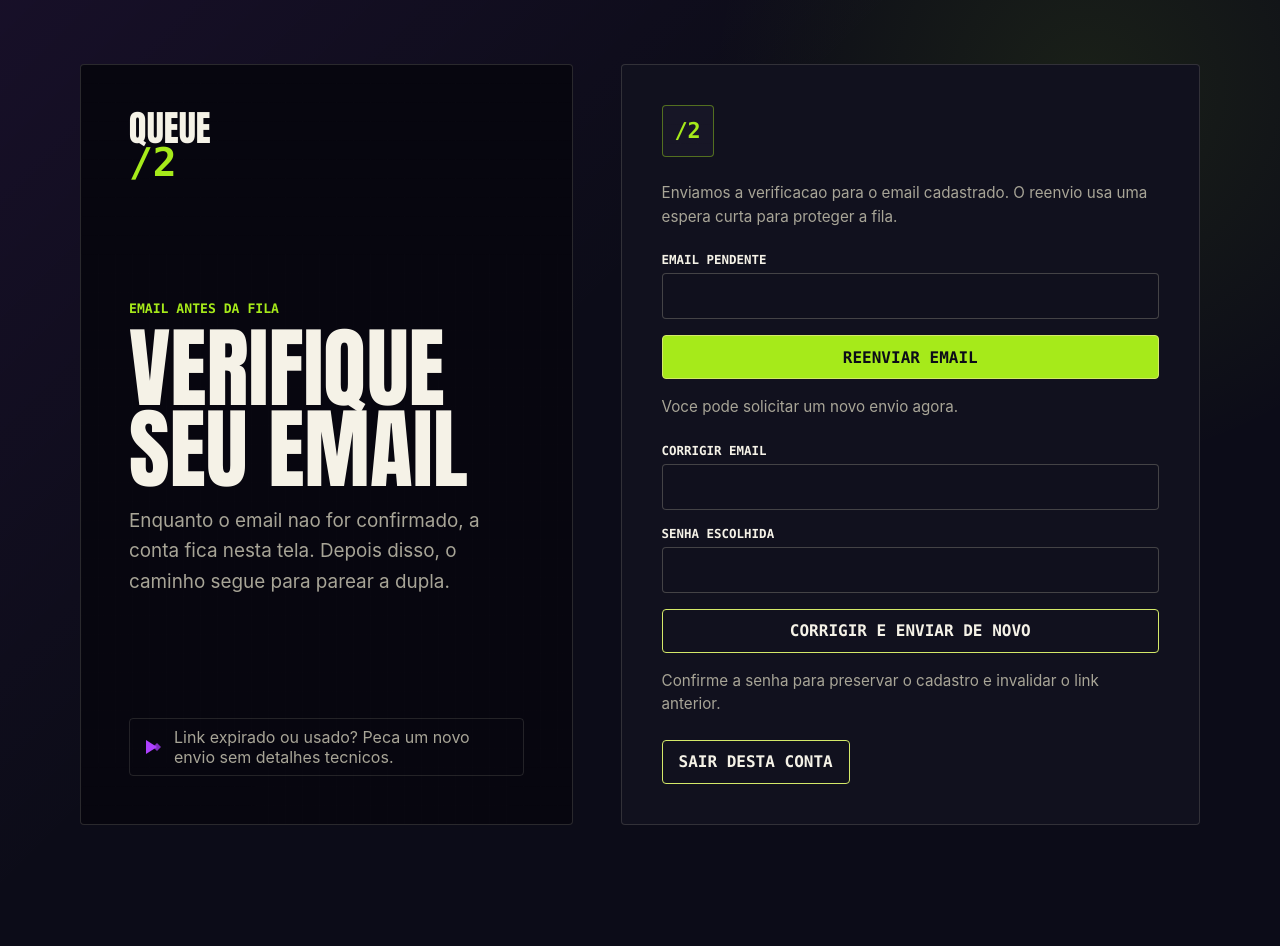
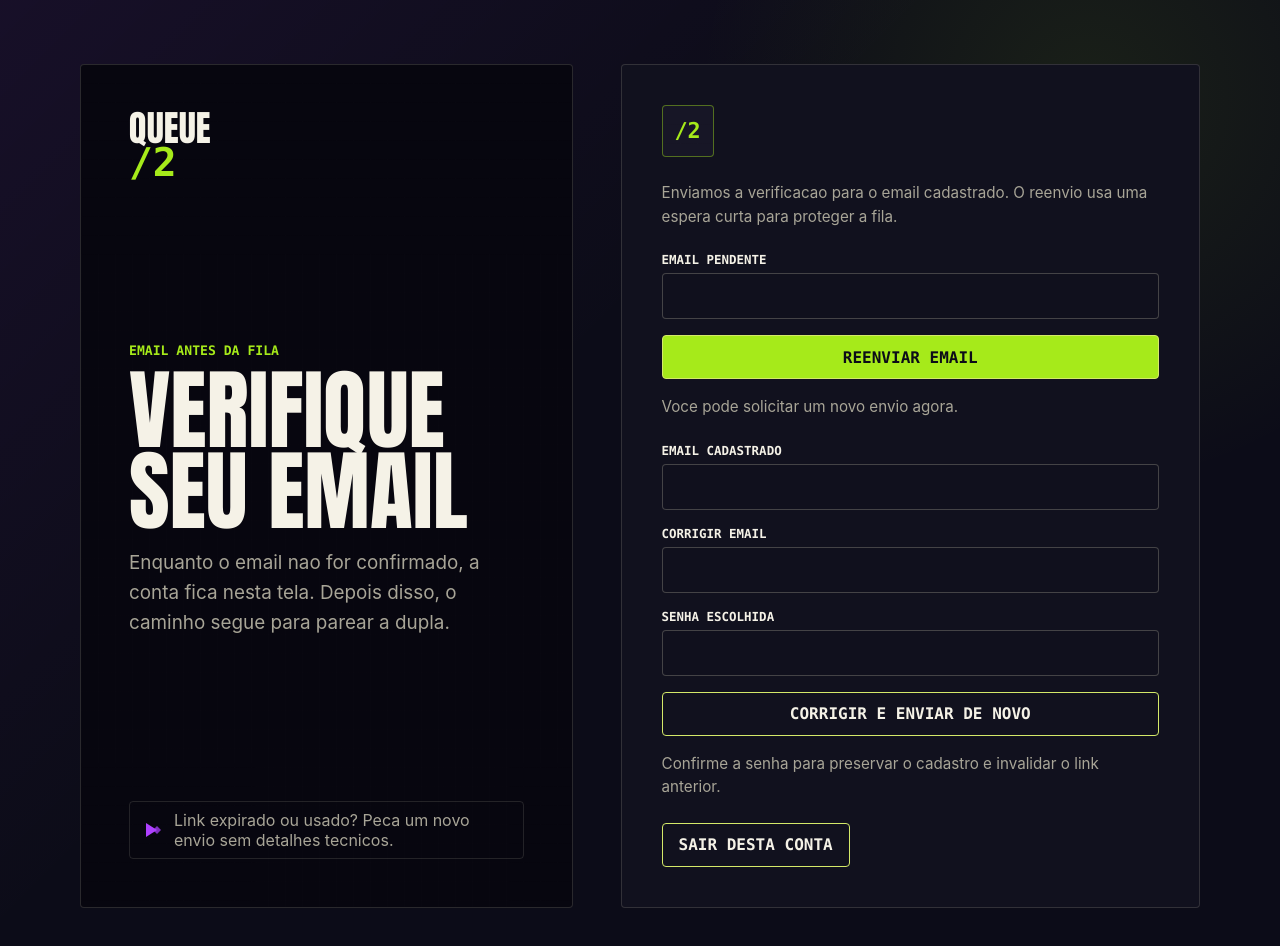
Before and after one commit to mateusoliveiradev1/queue-2, a Next.js app in the folder apps/web/: page /verificar-email in a window 1280 px wide. Shown: the top 946 px of the page. Before the commit the page ends 889 px from the top, so only its background shows below. Built offline with nearby package versions, Linux system fonts and the light colour scheme.

Commit message:
fix(01): complete verification recovery form

```diff
--- a/apps/web/src/app/(public)/verificar-email/page.tsx
+++ b/apps/web/src/app/(public)/verificar-email/page.tsx
@@ -90,7 +90,21 @@ export default async function VerifyEmailPage({ searchParams }: VerifyEmailPageP
             initialSeconds={startsCooldown ? AUTH_RESEND_COOLDOWN_SECONDS : 0}
           />
           <form action={correctEmailAction} className="form-stack">
-            <input name="currentEmail" type="hidden" value={email ?? ""} />
+            {email ? (
+              <input name="currentEmail" type="hidden" value={email} />
+            ) : (
+              <div className="field">
+                <label htmlFor="current-email">Email cadastrado</label>
+                <input
+                  autoComplete="email"
+                  className="queue2-input"
+                  id="current-email"
+                  name="currentEmail"
+                  required
+                  type="email"
+                />
+              </div>
+            )}
             <div className="field">
               <label htmlFor="correct-email">Corrigir email</label>
               <input
--- a/apps/web/src/platform/auth/actions.ts
+++ b/apps/web/src/platform/auth/actions.ts
@@ -32,7 +32,7 @@ export const authStatusMessages = {
     reenviado: "Se houver uma conta pendente com esse email, um novo link sera enviado.",
     "email-corrigido": "Registramos uma nova verificacao para o email informado.",
     "email-invalido": "Informe um email valido para receber a verificacao.",
-    "correcao-incompleta": "Para corrigir sem sessao ativa, informe nome, email e senha novamente.",
+    "correcao-incompleta": "Confira o email cadastrado, o novo email e a senha antes de tentar de novo.",
     "link-invalido": "Link expirado ou ja usado. Solicite um novo envio abaixo."
   },
   recover: {
```
Also changed, not shown: 1 other file (tests, documents, lock files or other folders).
